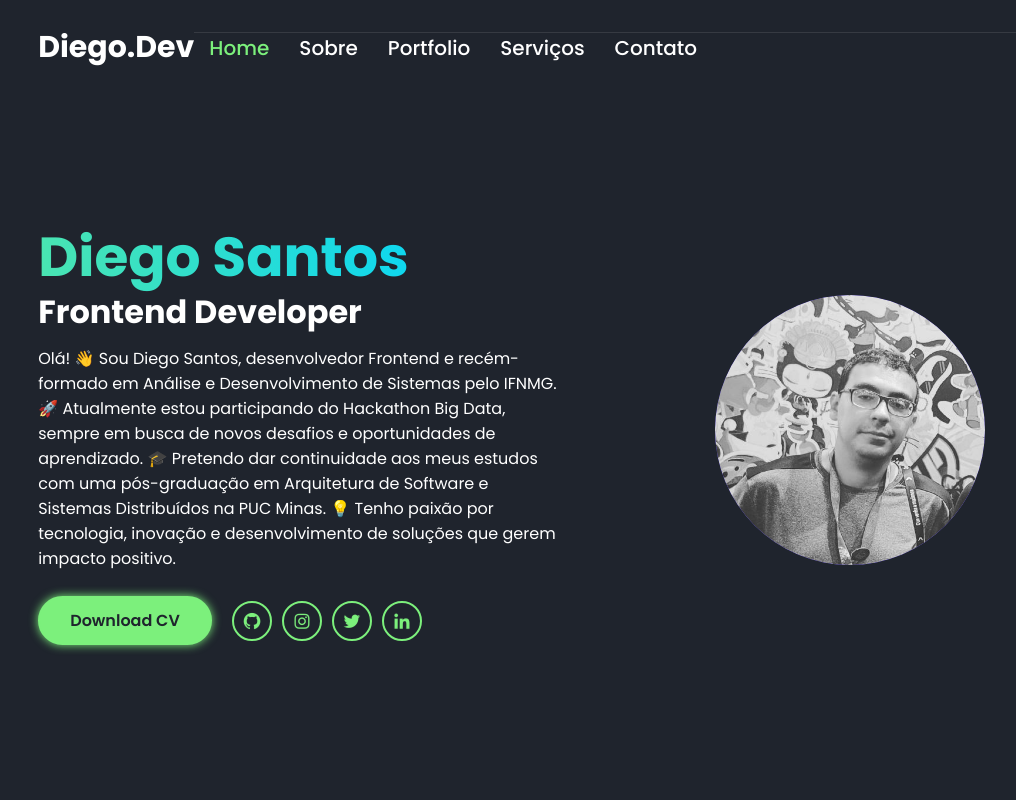
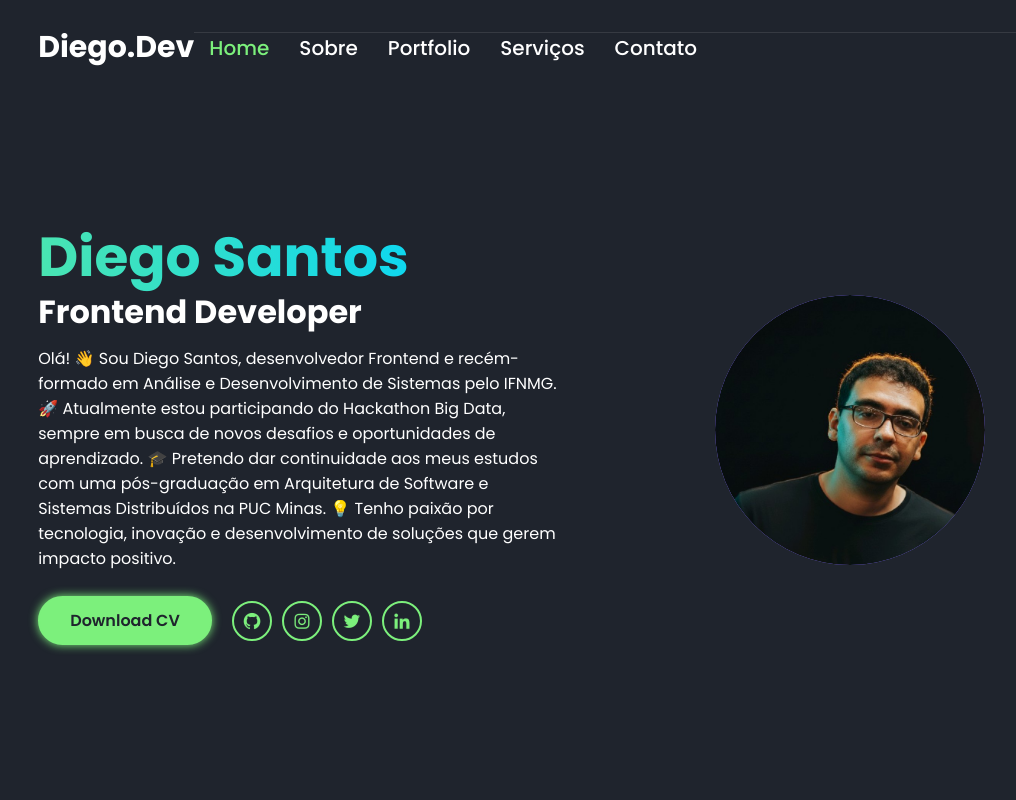
Before and after one commit to Diegodevops26/PortfolioDiego.Dev, a React (Vite) app: page / in a window 1280 px wide. Shown: the top 800 px of the page, without its empty margins (77-1093 px from the left). Built offline with nearby package versions, Linux system fonts and the light colour scheme.

Commit message:
Update home.tsx

```diff
--- a/src/components/home.tsx
+++ b/src/components/home.tsx
@@ -28,7 +28,7 @@ const Home = () => {
             <div className="home-img">
                 <div className="img-box">
                     <div className="img-item">
-                        <img src="/63413446.jpg" alt="Minha imagem"/>
+                        <img src="/DiegoDev.jpg" alt="Minha imagem"/>
                     </div>
                 </div>
             </div>
```
